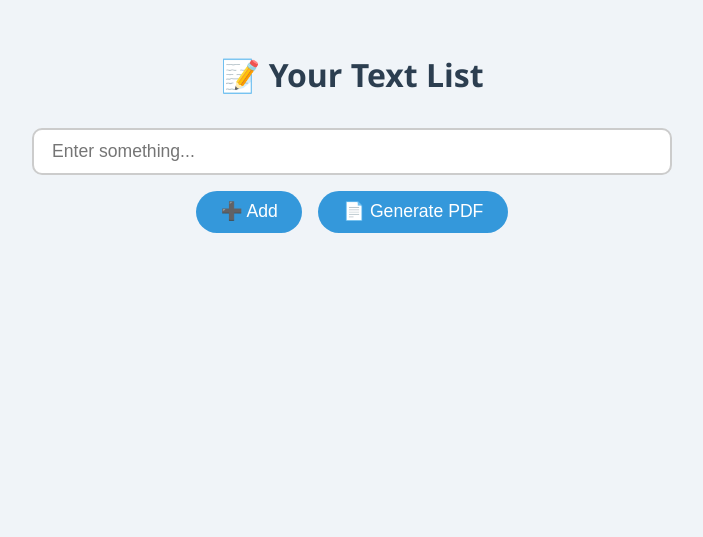
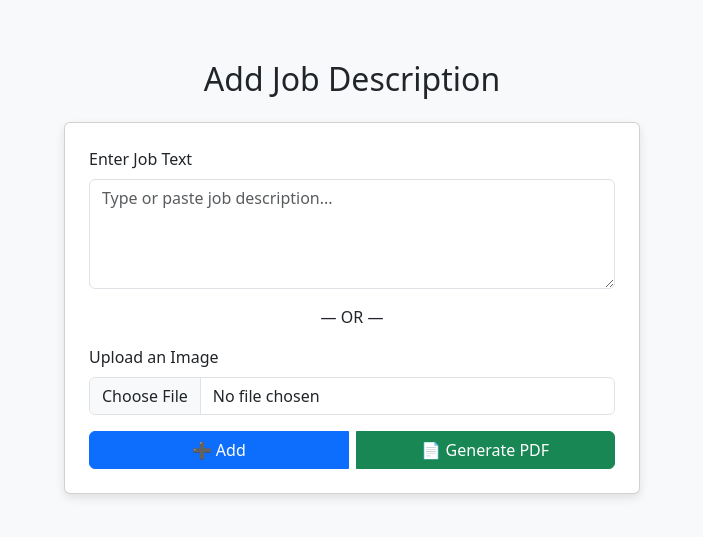
Before and after one commit to robinsajan/job-posting, a Flask app: page / in a window 1280 px wide. Shown: the top 537 px of the page, without its empty margins (288-991 px from the left). Run offline with Flask 3, Linux system fonts and the light colour scheme; parts of the project's set-up code (start-up, migrations or seed data) failed here and were passed over.

Commit message:
Update index.html

```diff
--- a/templates/index.html
+++ b/templates/index.html
@@ -2,121 +2,61 @@
 <html lang="en">
 <head>
   <meta charset="UTF-8">
-  <title>Text List to PDF</title>
-  <meta name="viewport" content="width=device-width, initial-scale=1.0">
+  <title>Job Entry Form</title>
+  <link href="https://cdn.jsdelivr.net/npm/bootstrap@5.3.2/dist/css/bootstrap.min.css" rel="stylesheet">
   <style>
     body {
-      font-family: 'Segoe UI', sans-serif;
-      background-color: #f0f4f8;
-      color: #333;
-      padding: 2em;
+      background-color: #f8f9fa;
+      padding-top: 60px;
+    }
+    .container {
       max-width: 600px;
-      margin: auto;
     }
-
-    h1 {
-      text-align: center;
-      color: #2c3e50;
-      font-size: 2rem;
+    .card {
+      box-shadow: 0 4px 10px rgba(0, 0, 0, 0.1);
     }
-
-    form {
+    .btn-group {
       display: flex;
-      flex-direction: column;
-      gap: 1em;
-      margin-top: 2em;
-      align-items: center;
-    }
-
-    input[type="text"] {
-      padding: 0.6em 1em;
-      width: 100%;
-      font-size: 1.1rem;
-      border: 2px solid #ccc;
-      border-radius: 10px;
-    }
-
-    .button-group {
-      display: flex;
-      flex-direction: row;
-      gap: 1em;
-      flex-wrap: wrap;
-      justify-content: center;
-    }
-
-    button {
-      background-color: #3498db;
-      color: white;
-      border: none;
-      padding: 0.6em 1.4em;
-      border-radius: 30px;
-      cursor: pointer;
-      font-size: 1.1rem;
-      transition: background 0.3s ease;
-    }
-
-    button:hover {
-      background-color: #2980b9;
-    }
-
-    ul {
-      list-style: none;
-      margin-top: 2em;
-      padding-left: 0;
-    }
-
-    li {
-      background-color: #ffffff;
-      padding: 0.75em 1em;
-      border-radius: 10px;
-      box-shadow: 0 2px 5px rgba(0,0,0,0.05);
-      margin-bottom: 0.5em;
-      font-size: 1.1rem;
-    }
-
-    /* 👇 Responsive tweaks for phones */
-    @media (max-width: 480px) {
-      body {
-        padding: 1em;
-        font-size: 1.2rem;
-      }
-
-      h1 {
-        font-size: 1.8rem;
-      }
-
-      input[type="text"] {
-        font-size: 1.2rem;
-        padding: 0.8em;
-      }
-
-      button {
-        font-size: 1.2rem;
-        padding: 0.7em 1.6em;
-      }
-
-      li {
-        font-size: 1.2rem;
-      }
+      justify-content: space-between;
     }
   </style>
 </head>
 <body>
-  <h1>📝 Your Text List</h1>
+  <div class="container">
+    <h2 class="mb-4 text-center">Add Job Description</h2>
+    <div class="card p-4">
+      <form method="POST" enctype="multipart/form-data">
+        <div class="mb-3">
+          <label for="item" class="form-label">Enter Job Text</label>
+          <textarea name="item" class="form-control" rows="4" placeholder="Type or paste job description..."></textarea>
+        </div>
 
-  <form method="POST">
-  <input type="text" name="item" placeholder="Enter something..." >
+        <div class="text-center mb-3">— OR —</div>
 
-  <div class="button-group">
-    <button type="submit" name="action" value="add">➕ Add</button>
-    <button type="submit" name="action" value="generate">📄 Generate PDF</button>
+        <div class="mb-3">
+          <label for="image" class="form-label">Upload an Image</label>
+          <input type="file" name="image" class="form-control" accept="image/*">
+        </div>
+
+        <div class="btn-group">
+          <button type="submit" name="add" class="btn btn-primary w-50 me-2">➕ Add</button>
+          <button type="submit" name="generate" class="btn btn-success w-50">📄 Generate PDF</button>
+        </div>
+      </form>
+    </div>
+
+    {% if items %}
+    <div class="mt-4">
+      <h5>Added Items:</h5>
+      <ul class="list-group">
+        {% for item in items %}
+          <li class="list-group-item">{{ item.job_title or item }}</li>
+        {% endfor %}
+      </ul>
+    </div>
+    {% endif %}
   </div>
-</form>
 
-  <ul>
-    {% for item in items %}
-      <li>{{ item }}</li>
-    {% endfor %}
-  </ul>
+  <script src="https://cdn.jsdelivr.net/npm/bootstrap@5.3.2/dist/js/bootstrap.bundle.min.js"></script>
 </body>
 </html>
```
